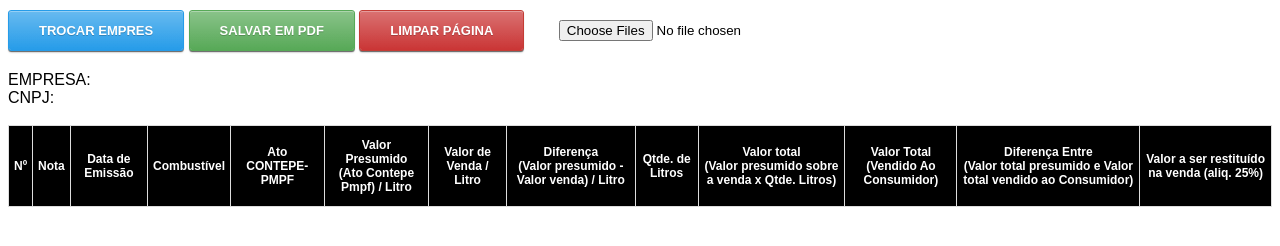
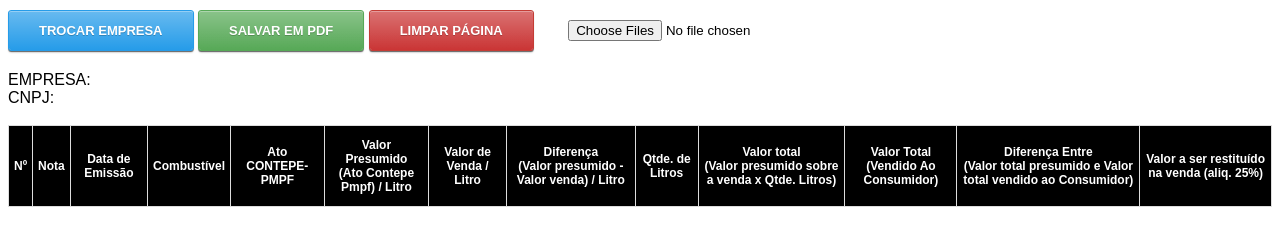
Before and after one commit to pantojacamilla/xml-parser, a website with bundled scripts: page relatorio.html in a window 1280 px wide. Built offline with nearby package versions, Linux system fonts and the light colour scheme.

Commit message:
Corrige a frase no botao

```diff
--- a/relatorio.html
+++ b/relatorio.html
@@ -12,7 +12,7 @@
 <body>
 
   <div id="controles">
-    <button class="large blue button" onclick="window.location.replace('index.html');">TROCAR EMPRES</button>
+    <button class="large blue button" onclick="window.location.replace('index.html');">TROCAR EMPRESA</button>
     <button class="large green button" id="geraRelatorioPdf">SALVAR EM PDF</button>
     <button class="large red button" onClick="window.location.reload(true)">LIMPAR PÁGINA</button>
     <input type="file" id="notasFiscais" accept="application/xml" multiple>
```
